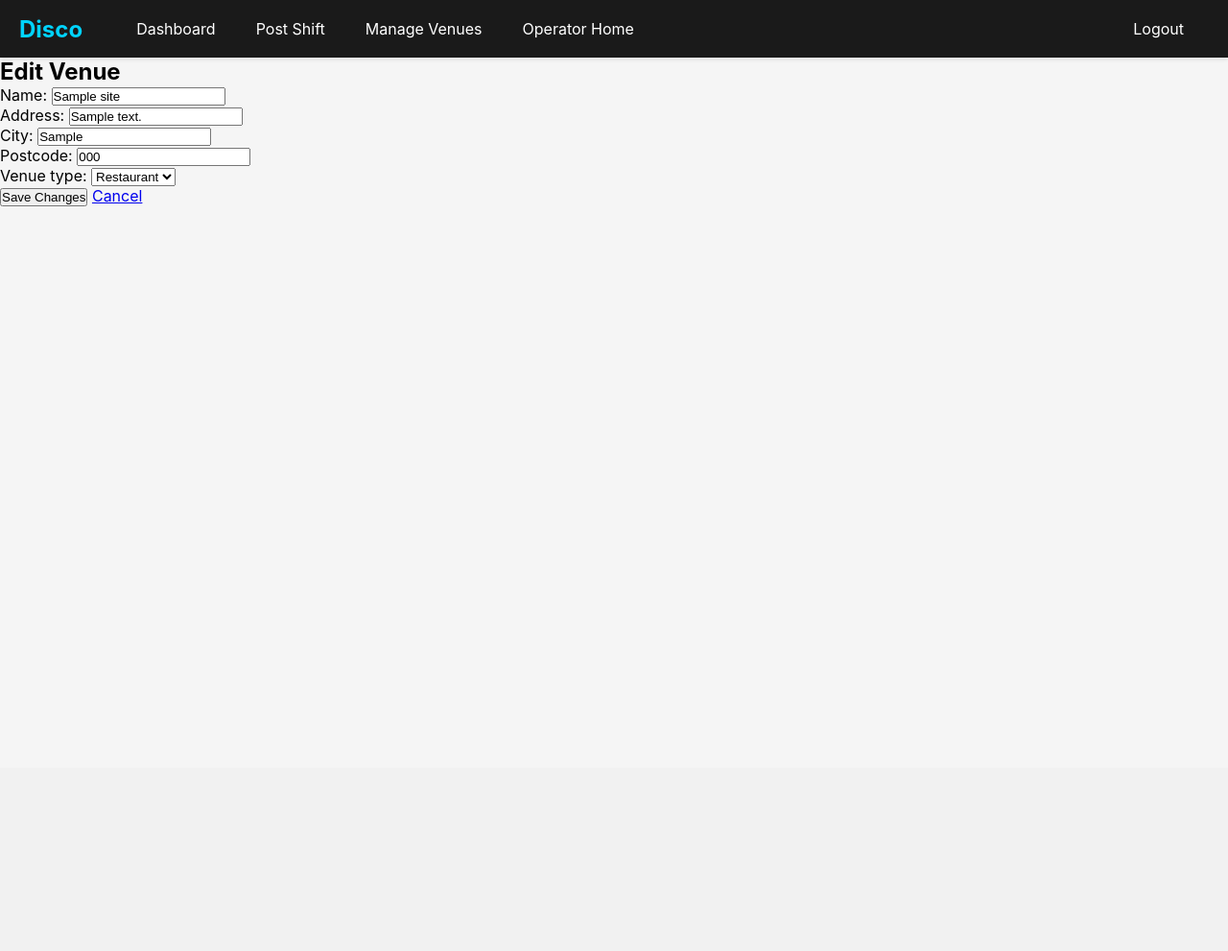
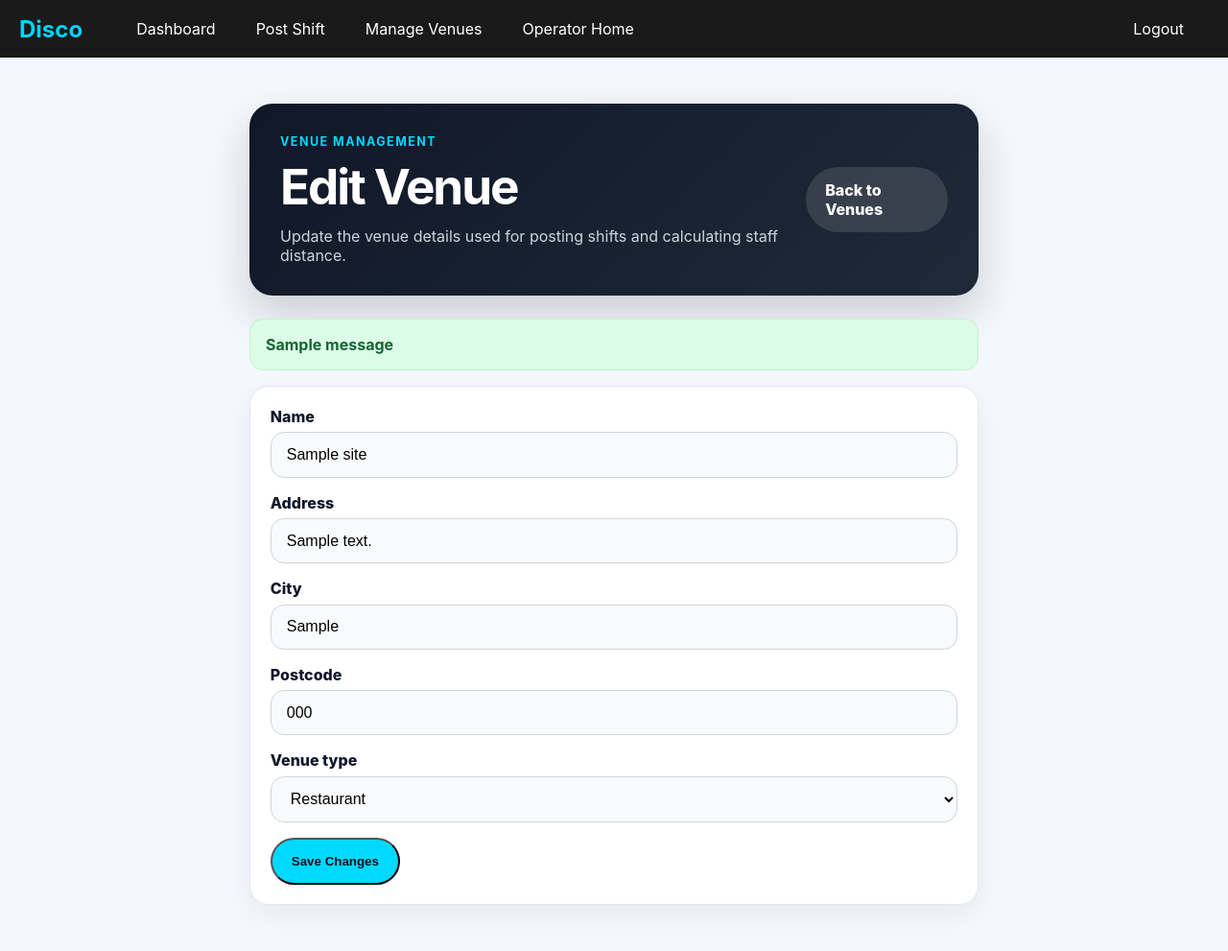
Before and after one commit to joshdean97/disco_app, a Django app: page /operator/sites/1/edit/ in a window 1280 px wide. Shown: the whole page at 96% size. Before the commit the page ends 215 px from the top, so only its background shows below. Run offline with Django 5.2, Linux system fonts and the light colour scheme; a user stored in the database is signed in; tables that the repository leaves empty hold one stand-in row (values such as "Sample post"); one stand-in notice (Sample message) is shown.

Commit message:
edit site styling update

```diff
--- a/authentication/views.py
+++ b/authentication/views.py
@@ -136,4 +136,4 @@ def login(request):
 
 def logout(request):
     auth_logout(request)
-    return render(request, "authentication/logout_success.html")
+    return redirect("home")
--- a/templates/operator/edit_site.html
+++ b/templates/operator/edit_site.html
@@ -1,12 +1,68 @@
 {% extends 'base.html' %}
+{% load static %}
 {% block content %}
-<div class="container mt-5">
-    <h2>Edit Venue</h2>
-    <form method="post" class="mb-4">
+
+<link rel="stylesheet" href="{% static 'css/dashboard.css' %}">
+
+<section class="dashboard-page">
+  <div class="dashboard-container dashboard-container-narrow">
+
+    <div class="dashboard-header">
+      <div>
+        <p class="eyebrow">Venue Management</p>
+        <h1>Edit Venue</h1>
+        <p class="subtitle">
+          Update the venue details used for posting shifts and calculating staff distance.
+        </p>
+      </div>
+
+      <a href="{% url 'manage_sites' %}" class="btn-secondary">
+        Back to Venues
+      </a>
+    </div>
+
+    {% if messages %}
+      <div class="messages">
+        {% for message in messages %}
+          <div class="message {{ message.tags }}">
+            {{ message }}
+          </div>
+        {% endfor %}
+      </div>
+    {% endif %}
+
+    <div class="panel">
+      <form method="post" class="styled-form">
         {% csrf_token %}
-        {{ form.as_p }}
-        <button type="submit" class="btn btn-primary">Save Changes</button>
-        <a href="{% url 'manage_sites' %}" class="btn btn-secondary ml-2">Cancel</a>
-    </form>
-</div>
+
+        {% for field in form %}
+          <div class="form-field">
+            <label for="{{ field.id_for_label }}">{{ field.label }}</label>
+            {{ field }}
+
+            {% if field.help_text %}
+              <p class="help-text">{{ field.help_text }}</p>
+            {% endif %}
+
+            {% for error in field.errors %}
+              <p class="error-text">{{ error }}</p>
+            {% endfor %}
+          </div>
+        {% endfor %}
+
+        <div class="button-row">
+          <button type="submit" class="btn-primary">
+            Save Changes
+          </button>
+
+          <a href="{% url 'manage_sites' %}" class="btn-secondary">
+            Cancel
+          </a>
+        </div>
+      </form>
+    </div>
+
+  </div>
+</section>
+
 {% endblock %}
```
Also changed, not shown: templates/disco_app/find_staff.html (+25 -23 lines), templates/disco_app/manage_shift_requests.html (+6 -6 lines), templates/operator/manage_sites.html (deleted, +0 -67 lines).
